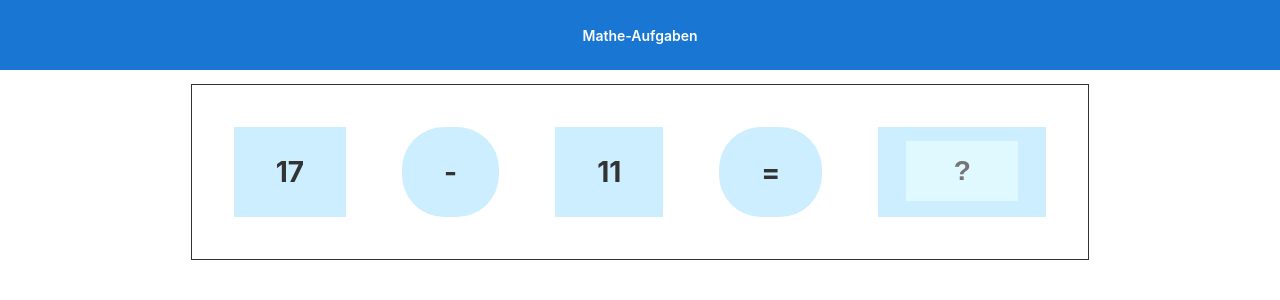
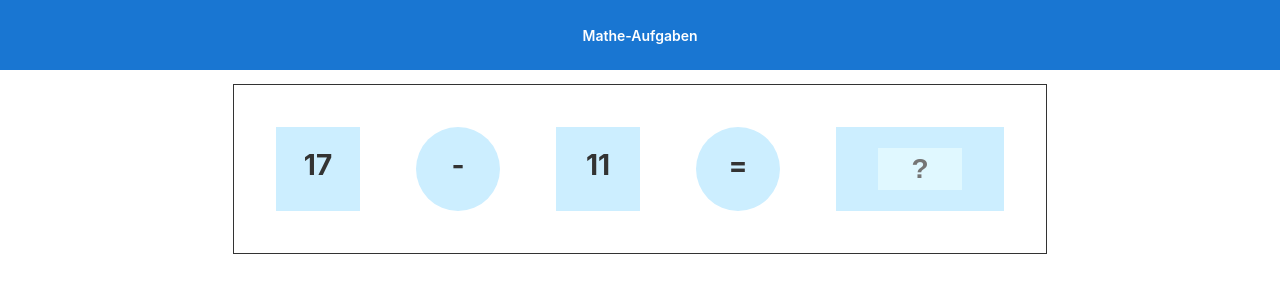
Before and after one commit to kaizickmann/tutorial-math-exercise, an Angular app: page /start in a window 1280 px wide. Both pictures are taken after a click on the button "Start". Shown: the top 300 px of the page. Built offline with nearby package versions, Linux system fonts and the light colour scheme.

Commit message:
Fixed task styling (see below).
There was an issue with one digit number vs. two digit number. Now,
it works also for three digit numbers.

```diff
--- a/src/app/task/task.component.css
+++ b/src/app/task/task.component.css
@@ -15,7 +15,9 @@
     display: inline-block;
     background-color: #cef;
     margin: 1em;
-    padding: 1em 1.5em;
+    padding: .75em .5em;
+    width: 2em;
+    height: 1.5em;
     font-weight: bold;
     font-size: 2em;
 }
@@ -25,7 +27,7 @@
 }
 
 .task div.result {
-    padding: .5em 1em;
+    padding: .75em 1em;
     width: 4em;
 }
 
@@ -33,8 +35,9 @@
     background-color: #e0f8ff;
     border: none;
     text-align: center;
-    padding: .5em;
+    padding: 0;
     width: 3em;
+    height: 1.5em;
     font-size: 1em;
     font-weight: bold;
 }
```
